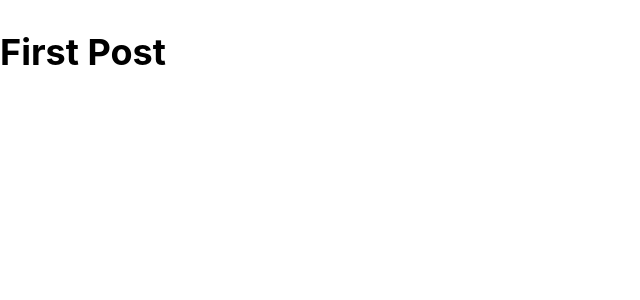
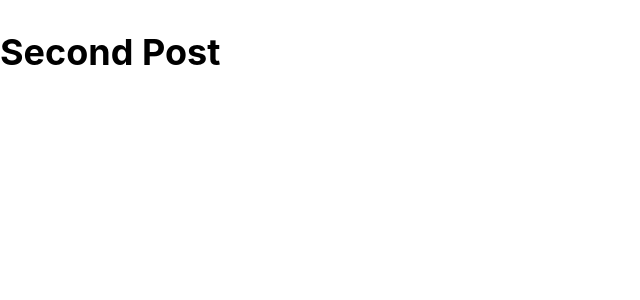
Before and after one commit to neilkennedy12/nextjs-blog2, a Next.js app: page /posts/second-post in a window 1280 px wide. Shown: the top 300 px of the page, without its empty margins (0-640 px from the left). Built offline with nearby package versions, Linux system fonts and the light colour scheme.

Commit message:
changeFirstPost to SecondPost

```diff
--- a/pages/posts/second-post.js
+++ b/pages/posts/second-post.js
@@ -1,3 +1,3 @@
 export default function FirstPost() {
-  return <h1>First Post</h1>
+  return <h1>Second Post</h1>
 }
```
